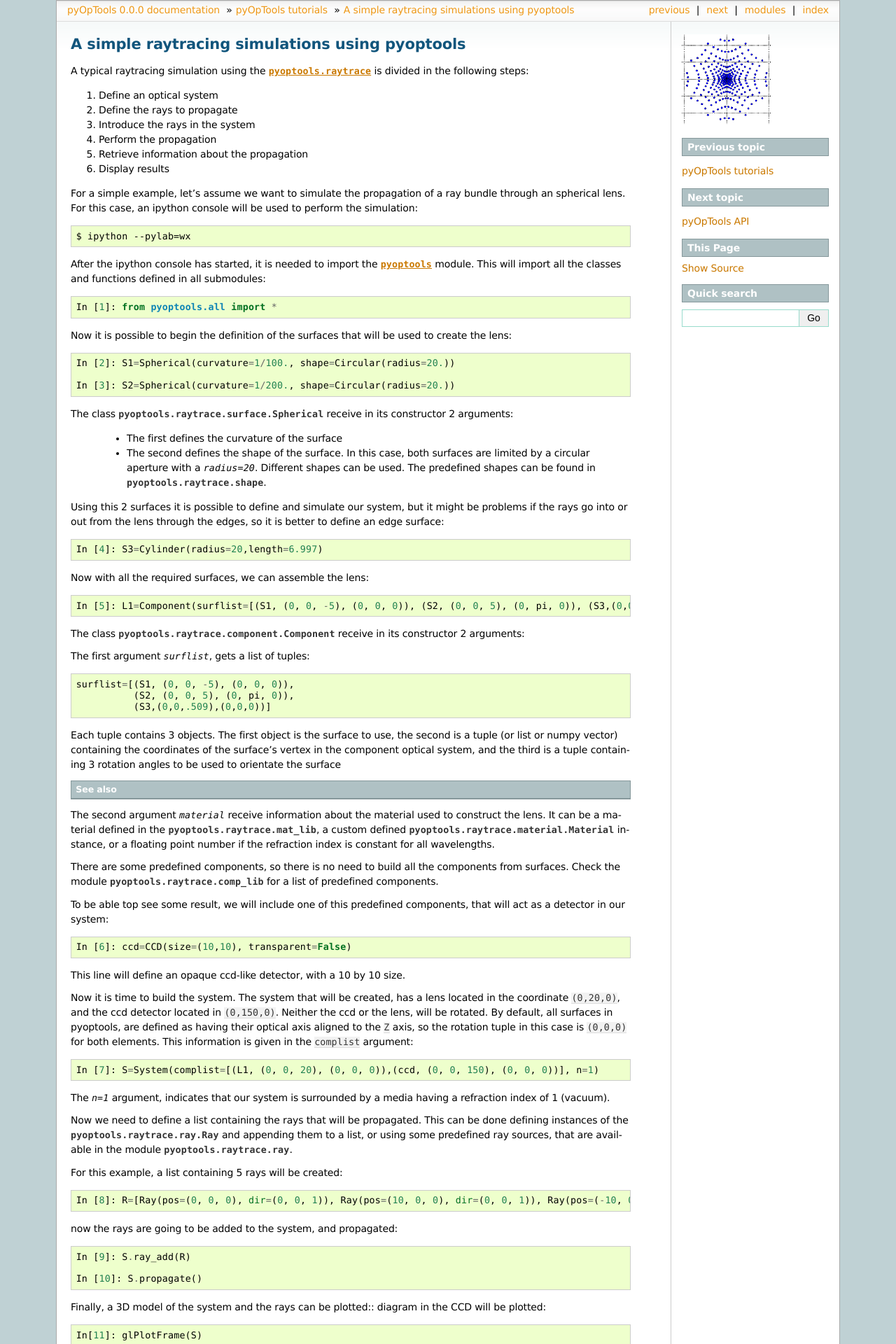
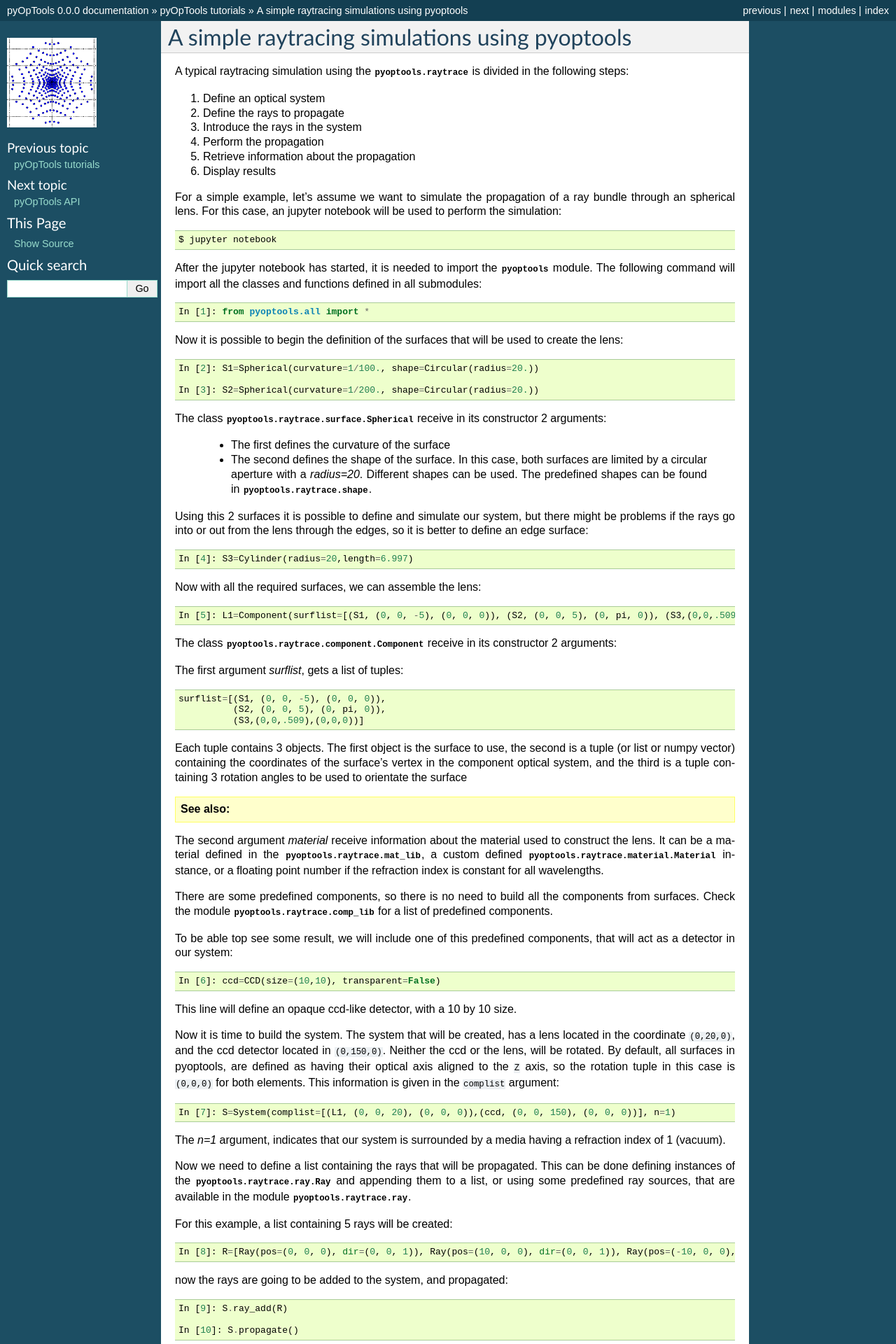
Before and after one commit to cihologramas/pyoptools, a Sphinx documentation site: the page built from doc/raytrace.rst, in a window 1280 px wide. Shown: the top 1920 px of the page at 70% size. Built offline with Sphinx 7.4.7, drawn with Linux system fonts in a browser that asks for light colours; formulas are drawn with MathJax 3; pages that are not in the unit, such as notebooks, are missing from menus; some of the changed text lies outside the part shown.

```diff
--- a/doc/api.rst
+++ b/doc/api.rst
@@ -18,7 +17,7 @@ modules separate the different functionalities:
 
 :mod:`pyoptools.raytrace` API
 -----------------------------
-.. module:: pyoptools.raytrace
+.. automodule:: pyoptools.raytrace
 
 
 The package :mod:`pyoptools.raytrace` is divided in several modules:
--- a/doc/conf.py
+++ b/doc/conf.py
@@ -20,7 +20,7 @@ import sys, os
 sys.path=[os.path.abspath('..')]+ sys.path
 sys.path.append(os.path.abspath('.'))
 #sys.path.append(os.path.abspath('..'))
-#sys.path.append(os.path.abspath('../pyoptools'))
+sys.path.append(os.path.abspath('../pyoptools'))
 
 # -- General configuration -----------------------------------------------------
 
@@ -99,7 +99,7 @@ pygments_style = 'sphinx'
 
 # The theme to use for HTML and HTML Help pages.  Major themes that come with
 # Sphinx are currently 'default' and 'sphinxdoc'.
-html_theme = 'sphinxdoc'
+html_theme = 'default'
 
 # Theme options are theme-specific and customize the look and feel of a theme
 # further.  For a list of options available for each theme, see the
@@ -200,3 +200,16 @@ latex_documents = [
 
 # If false, no module index is generated.
 #latex_use_modindex = True
+
+
+def run_apidoc(_):
+	from sphinx.ext.apidoc import main
+	import os
+	import sys
+	sys.path.append(os.path.join(os.path.dirname(__file__), '..'))
+	cur_dir = os.path.abspath(os.path.dirname(__file__))
+	module = os.path.join(cur_dir,"..","pyoptools")
+	main(['-e', '-o', cur_dir, module, '--force'])
+
+def setup(app):
+	app.connect('builder-inited', run_apidoc)
--- a/doc/install.rst
+++ b/doc/install.rst
@@ -33,6 +33,7 @@ After a Python3 virtualenv is creates and activated, pyOpTools can be installed
     pip install -r requirements.txt
     python3 setup.py install
 
+.. _visualizing_pyoptools_in_jupyter:
 
 Visualizing pyOpTools simulations in a Jupyter notebook
 -------------------------------------------------------
@@ -44,3 +45,6 @@ To use pyoptools together with `jupyter <https://jupyter.org>`_, the jupyter plu
     jupyter nbextension enable pythreejs --user --py
 
 after this is done, you will be able to visualize the simulations using the Plot3D command.
+
+The plot window is interactive. Using the mouse, it is possible to rotate the image by click and drag with the
+left button, zoom by using the scroll wheel and translate by click and drag with the right button.
--- a/doc/raytrace.rst
+++ b/doc/raytrace.rst
@@ -12,15 +12,15 @@ divided in the following steps:
 #. Display results
 
 For a simple example, let's assume we want to simulate the propagation
-of a ray bundle through an spherical lens. For this case, an ipython
-console will be used to perform the simulation::
+of a ray bundle through an spherical lens. For this case, an jupyter
+notebook will be used to perform the simulation::
 
 
-    $ ipython --pylab=wx
+    $ jupyter notebook
 
-After the ipython console has started, it is needed to import the
-:mod:`pyoptools` module. This will import all the classes and functions
-defined in all submodules::
+After the jupyter notebook has started, it is needed to import the
+:mod:`pyoptools` module. The following command will import all the
+classes and functions defined in all submodules::
 
     In [1]: from pyoptools.all import *
 
@@ -41,7 +41,7 @@ The class :class:`pyoptools.raytrace.surface.Spherical` receive in its construct
    :mod:`pyoptools.raytrace.shape`.
 
 Using this 2 surfaces it is possible to define and simulate our system,
-but it might be problems if the rays go into or out from the lens through
+but there might be problems if the rays go into or out from the lens through
 the edges, so it is better to define an edge surface::
 
     In [4]: S3=Cylinder(radius=20,length=6.997)
@@ -115,9 +115,14 @@ now the rays are going to be added to the system, and propagated::
 Finally, a 3D model of the system and the rays can be plotted::
 diagram in the CCD will be plotted::
 
-    In[11]: glPlotFrame(S)
+    In[11]: Plot3D(S)
 
 .. image:: sph1.png
+
+.. note::
+	To be able to visualize the results of the simulation in the Jupyter
+	notebook, pythreejs plugin for jupyter must be installed as described
+	in :ref:`visualizing_pyoptools_in_jupyter`
 
 and and a spot can be obtained::
 
```
Also changed, not shown: other parts of doc/api.rst (+2 -2 lines), 1 other file.
